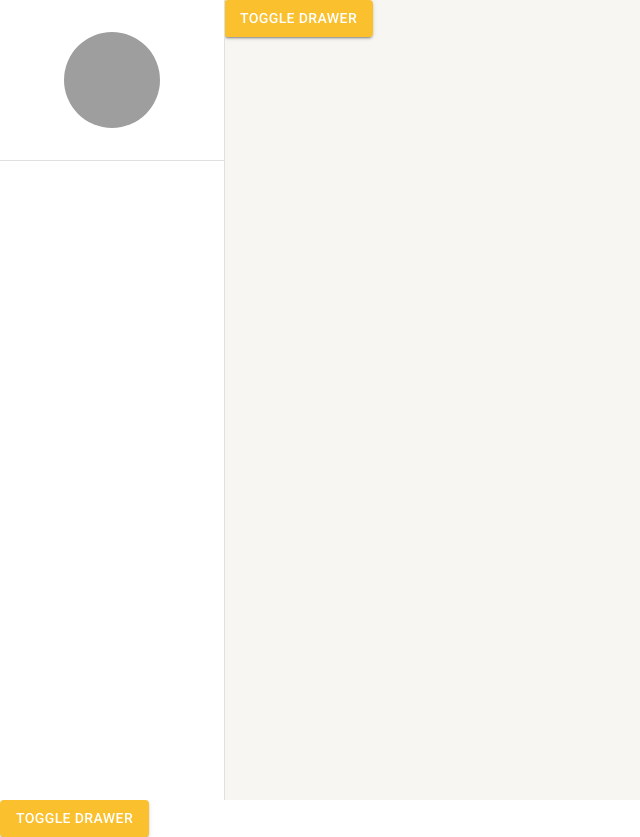
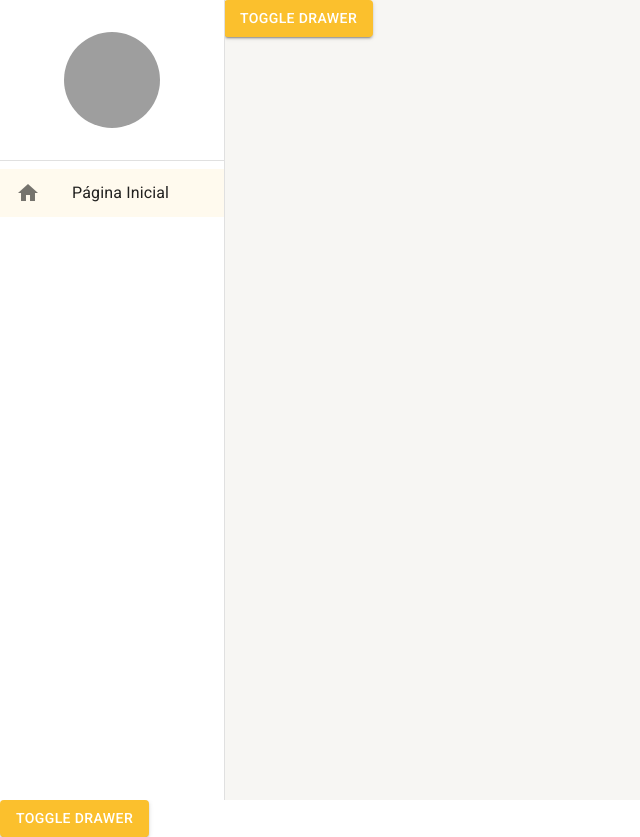
Before and after one commit to LexAlmeida/Site, a React (Vite) app in the folder meu-projeto-vite/: page /pagina-inicial in a window 1280 px wide. Shown: the whole page, without its empty margins (0-640 px from the left). Built offline with nearby package versions, Linux system fonts and the light colour scheme; grey boxes are pictures that could not be loaded.

Commit message:
feat: Adicionado gerenciamento de opções dinâmicas no menu lateral

```diff
--- a/meu-projeto-vite/src/routes/index.tsx
+++ b/meu-projeto-vite/src/routes/index.tsx
@@ -1,10 +1,21 @@
 import { Button } from "@mui/material"
 import { Navigate, Route, Routes } from "react-router-dom"
 import { useDrawerContext } from "../shared/context";
+import { useEffect } from "react";
 
 
 export const AppRoutes = () => {
-    const {toggleDrawerOpen} = useDrawerContext();
+    const {toggleDrawerOpen, setDrawerOption} = useDrawerContext();
+
+    useEffect(() => {
+        setDrawerOption([
+            {
+                label: "Página Inicial",
+                icon: "home",
+                path: "/pagina-inicial",
+            }
+        ])
+    },  []);
     return (
         <Routes>
             <Route path="/pagina-inicial" element={<Button variant="contained" color="primary" onClick={toggleDrawerOpen}>Toggle Drawer</Button>}/>
--- a/meu-projeto-vite/src/shared/components/menu-lateral/MenuLateral.tsx
+++ b/meu-projeto-vite/src/shared/components/menu-lateral/MenuLateral.tsx
@@ -1,15 +1,41 @@
-import { Avatar, Box, Divider, Drawer, useMediaQuery, useTheme } from "@mui/material"
+import { Avatar, Box, Divider, Drawer, Icon, List, ListItemButton, ListItemIcon, ListItemText, useMediaQuery, useTheme } from "@mui/material"
 import { useDrawerContext } from "../../context";
+import { useMatch, useNavigate, useResolvedPath } from "react-router-dom";
 
 interface IMenuLateral {
     children: React.ReactNode;
+}
+interface IListItemLinkProps {
+    to: string;
+    label: string;
+    icon: string;
+    onClick: (() => void) | undefined;
+}
+const ListItemLink = ({to, label, icon, onClick}: IListItemLinkProps) => {
+    const navigate = useNavigate();
+    const resolvedPath = useResolvedPath(to);
+    const match = useMatch({path: resolvedPath.pathname, end: false})
+
+    function handleClick(){
+        navigate(to);
+        onClick?.();
+    }
+
+    return (
+        <ListItemButton selected={!!match} onClick={handleClick}>
+            <ListItemIcon>
+                <Icon>{icon}</Icon>
+            </ListItemIcon>
+            <ListItemText primary={label} />
+        </ListItemButton>
+    )
 }
 
 export const MenuLateral = ({children}: IMenuLateral) => {
     const theme = useTheme();
     const smDown = useMediaQuery(theme.breakpoints.down('sm'));
 
-    const {isDrawerOpen, toggleDrawerOpen} = useDrawerContext();
+    const {isDrawerOpen, toggleDrawerOpen, drawerOptions} = useDrawerContext();
     return (
         <>
             <Drawer open={isDrawerOpen} variant={smDown ? "temporary" : "permanent"} onClose={toggleDrawerOpen}>
@@ -21,7 +47,16 @@
                     </Box>
                     <Divider/>
                     <Box flex={1}>
-
+                        <List component='nav'>
+                        {drawerOptions.map(drawerOption => (
+                            <ListItemLink
+                            key={drawerOption.path}
+                            icon={drawerOption.icon}
+                            label={drawerOption.label}
+                            to={drawerOption.path}
+                            onClick={smDown ? toggleDrawerOpen : undefined}/>
+                        ))}
+                        </List>
                     </Box>
                 </Box>
             </Drawer>
--- a/meu-projeto-vite/src/shared/context/DrawerContext.tsx
+++ b/meu-projeto-vite/src/shared/context/DrawerContext.tsx
@@ -3,11 +3,17 @@
 interface IDrawerContext {
     isDrawerOpen: boolean;
     toggleDrawerOpen: () => void;
+    drawerOptions: IDrawerOption[]
+    setDrawerOption: (newDrawerOption : IDrawerOption[]) => void
 };
 interface IAppThemeProvider {
     children: React.ReactNode
 }
-
+interface IDrawerOption {
+    icon: string;
+    path: string;
+    label: string;
+}
 const DrawerContext = createContext({} as IDrawerContext);
 
 export const useDrawerContext = () => {
@@ -16,12 +22,18 @@
 
 export const DrawerProvider = ({children}: IAppThemeProvider) => {
     const [isDrawerOpen, setThemeName] = useState(false);
+    const [drawerOptions, setDrawerOptions] = useState<IDrawerOption[]>([]);
+
     const toggleDrawerOpen = useCallback(() => {
         setThemeName(oldDrawerOpen => !oldDrawerOpen);
     },[]);
 
+    const handleSetDrawerOptions = useCallback((newDrawerOptions: IDrawerOption[]) => {
+        setDrawerOptions(newDrawerOptions);
+    },[]);
+
     return (
-        <DrawerContext.Provider value={{isDrawerOpen, toggleDrawerOpen}}>
+        <DrawerContext.Provider value={{isDrawerOpen, drawerOptions, toggleDrawerOpen, setDrawerOption: handleSetDrawerOptions}}>
             {children}
         </DrawerContext.Provider>
     )
```
